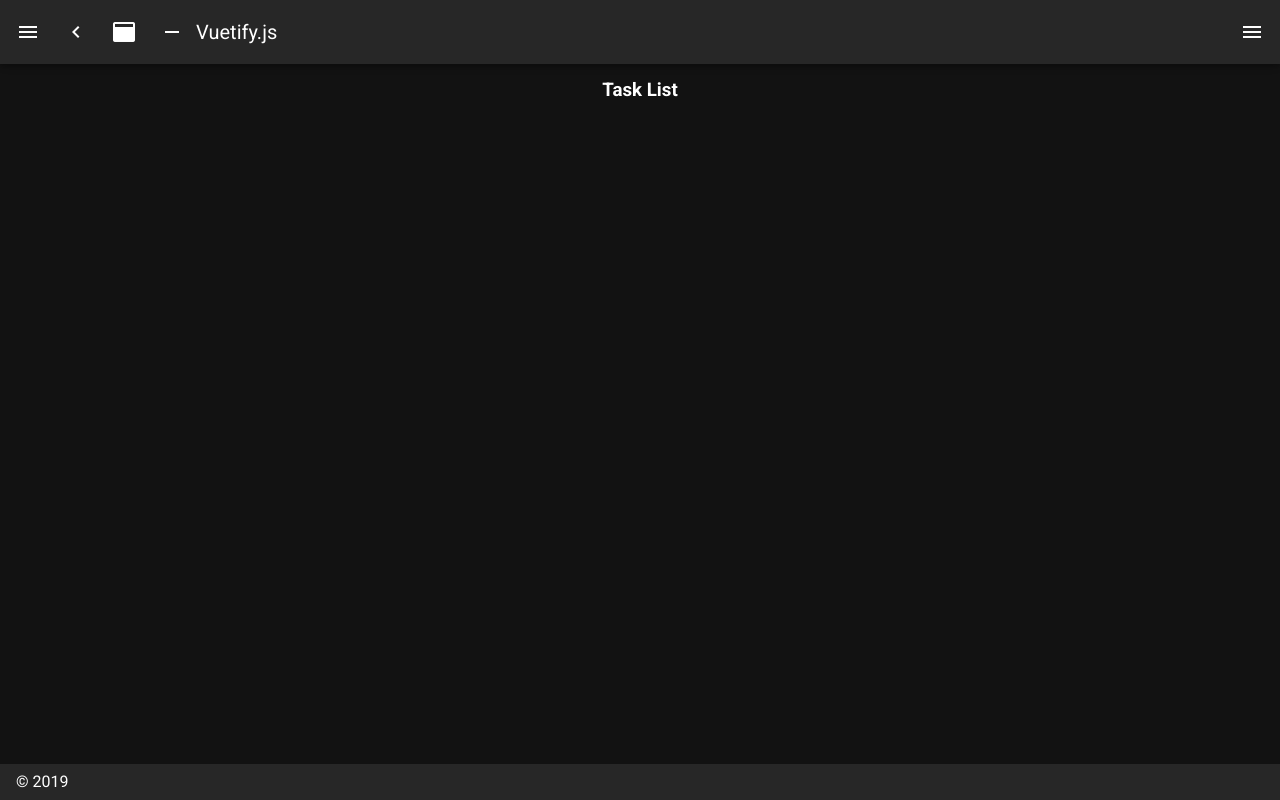
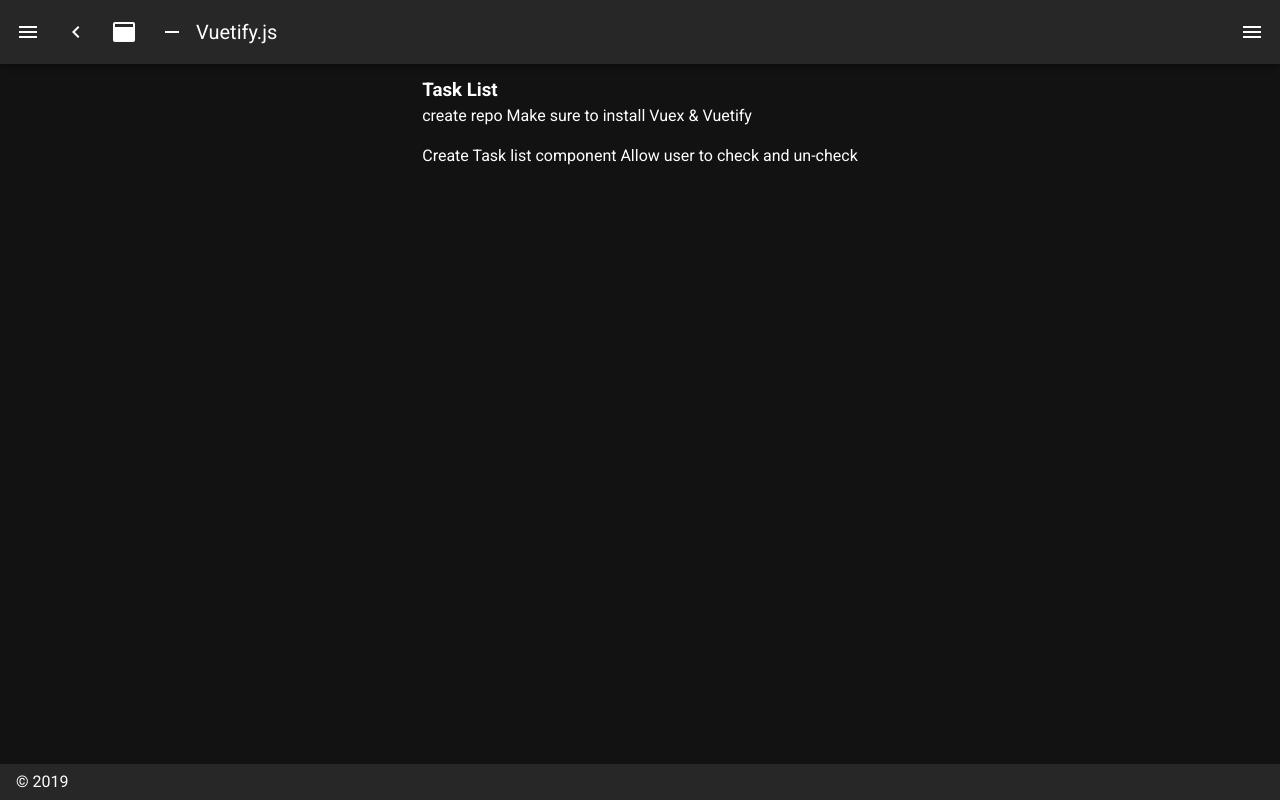
Before and after one commit to yuriechan/checklist-nuxt, a Nuxt app: page / in a window 1280 px wide. Built offline with nearby package versions, Linux system fonts and the light colour scheme.

Commit message:
add id to each data & populate retrived data in the DOM

```diff
--- a/components/TaskList.vue
+++ b/components/TaskList.vue
@@ -1,13 +1,20 @@
 <template>
     <div>
         <h3>Task List</h3>
-        <p></p>
+        <p v-for="item in getData" :key="item.id">
+            {{item.name}}
+            {{item.description}}
+        </p>
     </div>
 </template>
 
 <script>
 export default {
-
+    computed: {
+        getData () {
+            return this.$store.state.tasks
+        }
+    }
 }
 </script>
 
--- a/store/index.js
+++ b/store/index.js
@@ -1,9 +1,13 @@
 export const state = () => ({
   tasks: [
-    { 'name': 'create repo',
+    {
+      'id': 0,
+      'name': 'create repo',
       'description': 'Make sure to install Vuex & Vuetify'
     },
-    { 'name': 'Create Task list component',
+    {
+      'id': 1,
+      'name': 'Create Task list component',
       'description': 'Allow user to check and un-check'
     }
   ]
```
